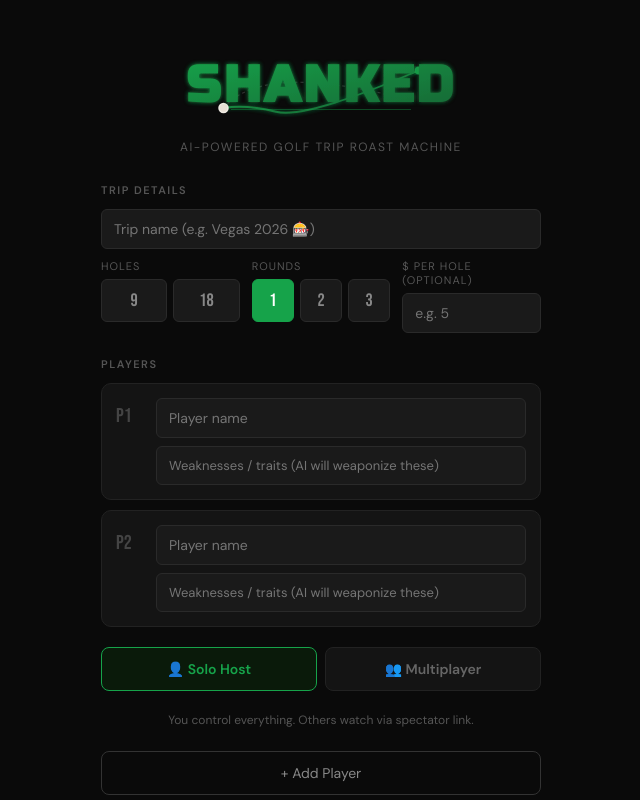
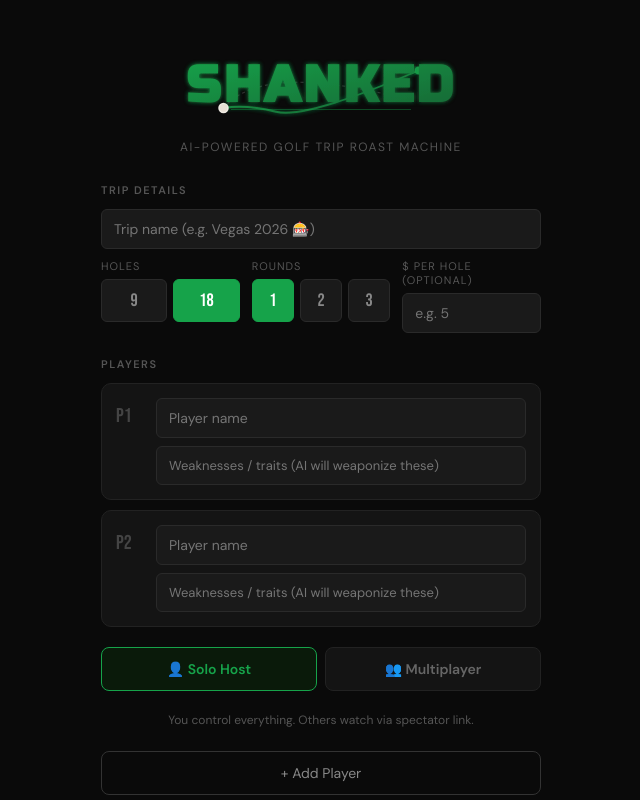
Before and after one commit to dustinnielsen/shanked, a Next.js app: page / in a window 1280 px wide. Shown: the top 800 px of the page, without its empty margins (319-959 px from the left). Built offline with nearby package versions, Linux system fonts and the light colour scheme.

Commit message:
fix holes selector

```diff
--- a/src/app/GolfRoastMachine.jsx
+++ b/src/app/GolfRoastMachine.jsx
@@ -286,7 +286,7 @@ function SetupScreen({ onStart }) {
             <label className="meta-label">Holes</label>
             <div className="round-btns">
               {[9,18].map(n => (
-                <button key={n} className={`round-btn ${numRounds === n ? "active" : ""}`} onClick={() => { if ([9,18].includes(n)) setTotalHoles(n); else setNumRounds(n); }}>{n}</button>
+                <button key={n} className={`round-btn ${totalHoles === n ? "active" : ""}`} onClick={() => setTotalHoles(n)}>{n}</button>
               ))}
             </div>
           </div>
```
